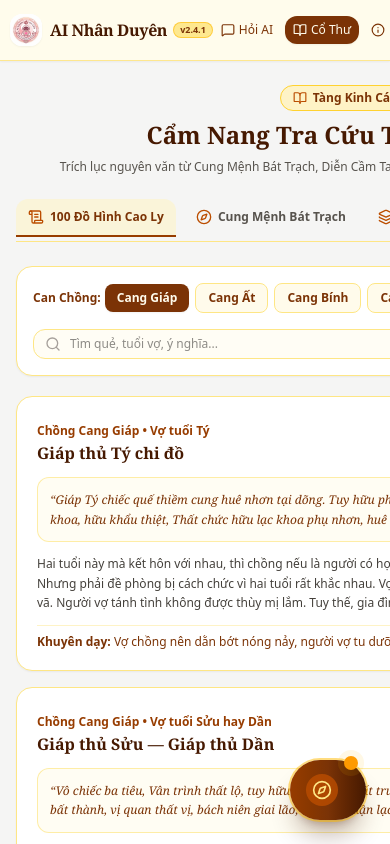
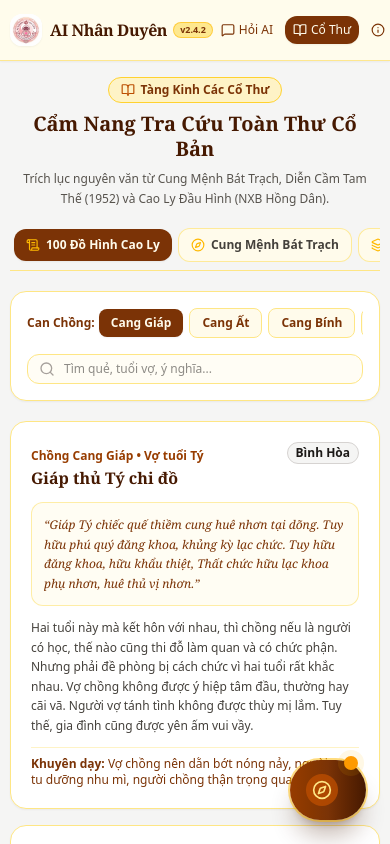
Before and after one commit to caphenpro/Nhanduyenvochong, a React (Vite) app: page / in a window 390 px wide. Both pictures are taken after a click on the button "Cổ Thư". Shown: the top 844 px of the page. Built offline with nearby package versions, Linux system fonts and the light colour scheme.

Commit message:
fix(ui): resolve Ancient Library tab display on mobile
Refactor the Ancient Library view layout to prevent content overflow and tab cutoff on mobile devices. Standardized the tab switcher and optimized component spacing to ensure full visibility of all scholarly sections.

```diff
--- a/package.json
+++ b/package.json
@@ -1,7 +1,7 @@
 {
   "name": "ai-nhan-duyen",
   "private": true,
-  "version": "2.4.1",
+  "version": "2.4.2",
   "type": "module",
   "scripts": {
     "dev": "tsx server.ts",
--- a/src/components/AncientLibraryView.tsx
+++ b/src/components/AncientLibraryView.tsx
@@ -12,7 +12,7 @@ import {
 import { CanName, CungPhi } from '../types';
 
 export const AncientLibraryView: React.FC = () => {
-  const [activeTab, setActiveTab] = useState<'caoly' | 'truongsanh' | 'napam' | 'battrach' | 'phuocduc'>('caoly');
+  const [activeTab, setActiveTab] = useState<'caoly' | 'battrach' | 'truongsanh' | 'napam' | 'phuocduc'>('caoly');
   const [selectedCan, setSelectedCan] = useState<CanName>('Giáp');
   const [searchQuery, setSearchQuery] = useState('');
 
@@ -35,81 +35,81 @@ export const AncientLibraryView: React.FC = () => {
   });
 
   return (
-    <div className="max-w-6xl mx-auto px-4 py-6 sm:py-8 space-y-6">
+    <div className="max-w-6xl mx-auto px-2.5 sm:px-4 py-4 sm:py-8 space-y-5 sm:space-y-6 pb-28 w-full min-w-0">
       {/* Header */}
-      <div className="text-center max-w-2xl mx-auto space-y-2">
+      <div className="text-center max-w-2xl mx-auto space-y-2 px-2">
         <div className="inline-flex items-center space-x-1.5 px-3 py-1 rounded-full bg-amber-100 border border-amber-300 text-amber-900 text-xs font-semibold">
           <BookOpen className="w-3.5 h-3.5 text-amber-700" />
           <span>Tàng Kinh Các Cổ Thư</span>
         </div>
-        <h1 className="text-2xl sm:text-3xl font-bold font-serif text-amber-950">
+        <h1 className="text-xl sm:text-2xl md:text-3xl font-bold font-serif text-amber-950 leading-tight">
           Cẩm Nang Tra Cứu Toàn Thư Cổ Bản
         </h1>
-        <p className="text-xs sm:text-sm text-stone-600">
+        <p className="text-xs sm:text-sm text-stone-600 leading-relaxed">
           Trích lục nguyên văn từ Cung Mệnh Bát Trạch, Diễn Cầm Tam Thế (1952) và Cao Ly Đầu Hình (NXB Hồng Dân).
         </p>
       </div>
 
-      {/* Main Tab Switcher */}
-      <div className="flex justify-center border-b border-amber-200">
-        <div className="flex space-x-2 sm:space-x-3 overflow-x-auto pb-1">
+      {/* Main Tab Switcher - Fixed mobile scroll: starts from left (justify-start) so no items get truncated */}
+      <div className="w-full border-b border-amber-200">
+        <div className="flex items-center space-x-1.5 sm:space-x-2 overflow-x-auto pb-2 px-1 scroll-smooth justify-start md:justify-center">
           <button
             onClick={() => setActiveTab('caoly')}
-            className={`flex items-center space-x-1.5 sm:space-x-2 px-3 sm:px-4 py-2.5 rounded-t-xl text-xs sm:text-sm font-bold transition-all border-b-2 shrink-0 ${
+            className={`flex items-center space-x-1.5 px-3 py-2 sm:px-4 sm:py-2.5 rounded-xl text-xs sm:text-sm font-bold transition-all shrink-0 cursor-pointer ${
               activeTab === 'caoly'
-                ? 'border-amber-800 text-amber-900 bg-amber-100/60'
-                : 'border-transparent text-stone-600 hover:text-amber-900'
+                ? 'bg-amber-900 text-amber-50 shadow-xs'
+                : 'bg-amber-50 text-stone-700 hover:bg-amber-100 hover:text-amber-950 border border-amber-200/80'
             }`}
           >
-            <ScrollText className="w-4 h-4 text-amber-700" />
+            <ScrollText className="w-3.5 h-3.5 sm:w-4 sm:h-4 text-amber-400" />
             <span>100 Đồ Hình Cao Ly</span>
           </button>
 
           <button
             onClick={() => setActiveTab('battrach')}
-            className={`flex items-center space-x-1.5 sm:space-x-2 px-3 sm:px-4 py-2.5 rounded-t-xl text-xs sm:text-sm font-bold transition-all border-b-2 shrink-0 ${
+            className={`flex items-center space-x-1.5 px-3 py-2 sm:px-4 sm:py-2.5 rounded-xl text-xs sm:text-sm font-bold transition-all shrink-0 cursor-pointer ${
               activeTab === 'battrach'
-                ? 'border-amber-800 text-amber-900 bg-amber-100/60'
-                : 'border-transparent text-stone-600 hover:text-amber-900'
+                ? 'bg-amber-900 text-amber-50 shadow-xs'
+                : 'bg-amber-50 text-stone-700 hover:bg-amber-100 hover:text-amber-950 border border-amber-200/80'
             }`}
           >
-            <Compass className="w-4 h-4 text-amber-700" />
+            <Compass className="w-3.5 h-3.5 sm:w-4 sm:h-4 text-amber-400" />
             <span>Cung Mệnh Bát Trạch</span>
           </button>
 
           <button
             onClick={() => setActiveTab('truongsanh')}
-            className={`flex items-center space-x-1.5 sm:space-x-2 px-3 sm:px-4 py-2.5 rounded-t-xl text-xs sm:text-sm font-bold transition-all border-b-2 shrink-0 ${
+            className={`flex items-center space-x-1.5 px-3 py-2 sm:px-4 sm:py-2.5 rounded-xl text-xs sm:text-sm font-bold transition-all shrink-0 cursor-pointer ${
               activeTab === 'truongsanh'
-                ? 'border-amber-800 text-amber-900 bg-amber-100/60'
-                : 'border-transparent text-stone-600 hover:text-amber-900'
+                ? 'bg-amber-900 text-amber-50 shadow-xs'
+                : 'bg-amber-50 text-stone-700 hover:bg-amber-100 hover:text-amber-950 border border-amber-200/80'
             }`}
           >
-            <Layers className="w-4 h-4 text-amber-700" />
+            <Layers className="w-3.5 h-3.5 sm:w-4 sm:h-4 text-amber-400" />
             <span>12 Cung Trường Sanh</span>
           </button>
 
           <button
             onClick={() => setActiveTab('napam')}
-            className={`flex items-center space-x-1.5 sm:space-x-2 px-3 sm:px-4 py-2.5 rounded-t-xl text-xs sm:text-sm font-bold transition-all border-b-2 shrink-0 ${
+            className={`flex items-center space-x-1.5 px-3 py-2 sm:px-4 sm:py-2.5 rounded-xl text-xs sm:text-sm font-bold transition-all shrink-0 cursor-pointer ${
               activeTab === 'napam'
-                ? 'border-amber-800 text-amber-900 bg-amber-100/60'
-                : 'border-transparent text-stone-600 hover:text-amber-900'
+                ? 'bg-amber-900 text-amber-50 shadow-xs'
+                : 'bg-amber-50 text-stone-700 hover:bg-amber-100 hover:text-amber-950 border border-amber-200/80'
             }`}
           >
-            <Sparkles className="w-4 h-4 text-amber-700" />
+            <Sparkles className="w-3.5 h-3.5 sm:w-4 sm:h-4 text-amber-400" />
             <span>60 Hoa Giáp & Nạp Âm</span>
           </button>
 
           <button
             onClick={() => setActiveTab('phuocduc')}
-            className={`flex items-center space-x-1.5 sm:space-x-2 px-3 sm:px-4 py-2.5 rounded-t-xl text-xs sm:text-sm font-bold transition-all border-b-2 shrink-0 ${
+            className={`flex items-center space-x-1.5 px-3 py-2 sm:px-4 sm:py-2.5 rounded-xl text-xs sm:text-sm font-bold transition-all shrink-0 cursor-pointer ${
               activeTab === 'phuocduc'
-                ? 'border-amber-800 text-amber-900 bg-amber-100/60'
-                : 'border-transparent text-stone-600 hover:text-amber-900'
+                ? 'bg-amber-900 text-amber-50 shadow-xs'
+                : 'bg-amber-50 text-stone-700 hover:bg-amber-100 hover:text-amber-950 border border-amber-200/80'
             }`}
           >
-            <Heart className="w-4 h-4 text-amber-700" />
+            <Heart className="w-3.5 h-3.5 sm:w-4 sm:h-4 text-amber-400" />
             <span>Đức Năng Thắng Số</span>
           </button>
         </div>
@@ -303,12 +303,12 @@ export const AncientLibraryView: React.FC = () => {
               </div>
 
               {/* 8 Directions Grid of calculated person */}
-              <div className="lg:col-span-2 bg-white rounded-2xl p-5 border border-amber-200 shadow-xs space-y-3">
-                <div className="flex items-center justify-between">
+              <div className="lg:col-span-2 bg-white rounded-2xl p-4 sm:p-5 border border-amber-200 shadow-xs space-y-3">
+                <div className="flex flex-col sm:flex-row sm:items-center justify-between gap-1.5">
                   <span className="text-xs font-bold text-amber-950 uppercase tracking-wider">
                     8 Hướng Du Niên Cho {batTrachGender} ({batTrachYear} — Cung {batTrachCalculation.cung})
                   </span>
-                  <div className="flex items-center space-x-2 text-[11px]">
+                  <div className="flex items-center space-x-3 text-[11px]">
                     <span className="inline-flex items-center text-emerald-700 font-bold">
                       <span className="w-2 h-2 rounded-full bg-emerald-500 mr-1" /> 4 Hướng Cát
                     </span>
@@ -318,7 +318,7 @@ export const AncientLibraryView: React.FC = () => {
                   </div>
                 </div>
 
-                <div className="grid grid-cols-2 sm:grid-cols-4 gap-2.5">
+                <div className="grid grid-cols-1 xs:grid-cols-2 sm:grid-cols-4 gap-2.5">
                   {Object.entries(BAT_TRACH_8_CUNG_CHI_TIET[batTrachCalculation.cung].huongDetail).map(
                     ([huong, detail]) => {
                       const isCat = detail.loai === 'Cát';
@@ -327,13 +327,13 @@ export const AncientLibraryView: React.FC = () => {
                           key={huong}
                           className={`p-3 rounded-xl border transition-all text-xs flex flex-col justify-between ${
                             isCat
-                              ? 'bg-emerald-50/70 border-emerald-200 hover:border-emerald-400'
-                              : 'bg-rose-50/60 border-rose-200 hover:border-rose-400'
+                              ? 'bg-emerald-50/80 border-emerald-200 hover:border-emerald-400'
+                              : 'bg-rose-50/70 border-rose-200 hover:border-rose-400'
                           }`}
                         >
                           <div>
                             <div className="flex items-center justify-between">
-                              <span className="font-bold text-stone-900">{huong}</span>
+                              <span className="font-bold text-stone-900 text-xs sm:text-sm">Hướng {huong}</span>
                               <span
                                 className={`text-[10px] px-1.5 py-0.2 rounded font-bold ${
                                   isCat ? 'bg-emerald-200 text-emerald-900' : 'bg-rose-200 text-rose-900'
@@ -346,7 +346,7 @@ export const AncientLibraryView: React.FC = () => {
                               {detail.nguHanhDuNien} khí &bull; {isCat ? 'Cát Khí' : 'Hung Khí'}
                             </div>
                           </div>
-                          <p className="text-[11px] text-stone-600 mt-2 line-clamp-2" title={detail.yNghia}>
+                          <p className="text-[11px] text-stone-700 mt-2 leading-relaxed" title={detail.yNghia}>
                             {detail.yNghia}
                           </p>
                         </div>
--- a/src/data/versionHistory.ts
+++ b/src/data/versionHistory.ts
@@ -17,7 +17,7 @@ export interface AppVersion {
 export const APP_INFO = {
   name: 'AI Nhân Duyên',
   fullName: 'AI Nhân Duyên — Kết Nối Tâm Duyên, Thấu Hiểu Yêu Thương',
-  currentVersion: 'v2.4.1',
+  currentVersion: 'v2.4.2',
   releaseDate: '31/08/2026',
   author: 'Nguyễn Hoàng Đăng',
   contactEmail: 'nguyenhoangdang25@gmail.com',
@@ -28,11 +28,35 @@ export const APP_INFO = {
 
 export const VERSION_HISTORY: AppVersion[] = [
   {
+    version: 'v2.4.2',
+    releaseDate: '31/08/2026',
+    codename: 'Hoàn Thiện Tàng Kinh Các (Ancient Library Scroll Fix)',
+    tagline: 'Khắc phục hoàn toàn lỗi ẩn/mất tab và nội dung trong Cẩm Nang Cổ Thư trên điện thoại di động',
+    isLatest: true,
+    highlights: [
+      'Khắc phục lỗi căn giữa (justify-center) trong thanh tab khiến các chuyên mục "100 Đồ Hình Cao Ly" và "Cung Mệnh Bát Trạch" bị tràn sang tọa độ âm trên smartphone.',
+      'Chuẩn hóa thanh chuyển tab Cổ Thư với chế độ cuộn tự nhiên từ trái sang phải, đảm bảo hiển thị đầy đủ và dễ dàng chạm chuyển qua lại giữa 5 pho thư tịch cổ.',
+      'Tối ưu hóa các thẻ Du Niên 8 hướng và bảng tra số dư chia 9, loại bỏ hiện tượng ngắt dòng khó nhìn và chống che khuất bởi nút trợ lý AI nổi.',
+    ],
+    changes: [
+      {
+        type: 'fix',
+        title: 'Sửa lỗi mất tab Cổ Thư trên di động',
+        description: 'Chuyển thanh tab switcher từ flex justify-center sang justify-start kèm thanh cuộn mượt, cho phép người dùng lướt và xem trọn vẹn cả 5 tab sách cổ.',
+      },
+      {
+        type: 'ui',
+        title: 'Tối ưu độ phản hồi Cổ Thư trên Mobile',
+        description: 'Tăng khoảng đệm chân trang (pb-28) chống bị nút tròn AI che khuất, bỏ line-clamp cắt chữ Du Niên và hoàn thiện bố cục Can Chồng selector.',
+      },
+    ],
+  },
+  {
     version: 'v2.4.1',
     releaseDate: '31/08/2026',
     codename: 'Tương Thích Toàn Diện Di Động (Mobile Perfect Flow)',
     tagline: 'Khắc phục triệt để hiện tượng mất cân đối hiển thị trên thiết bị di động, tối ưu hóa thanh điều hướng và khung đàm đạo',
-    isLatest: true,
+    isLatest: false,
     highlights: [
       'Khắc phục hoàn toàn lỗi tràn ngang (horizontal overflow) làm giao diện bị co sang một bên trên màn hình điện thoại thông minh.',
       'Tối ưu hóa thanh điều hướng Navbar với kích thước touch-target chuẩn mực, tiêu đề không bị ngắt dòng và các icon chức năng thu gọn tinh tế.',
```
Also changed, not shown: 1 other file (tests, documents, lock files or other folders).
